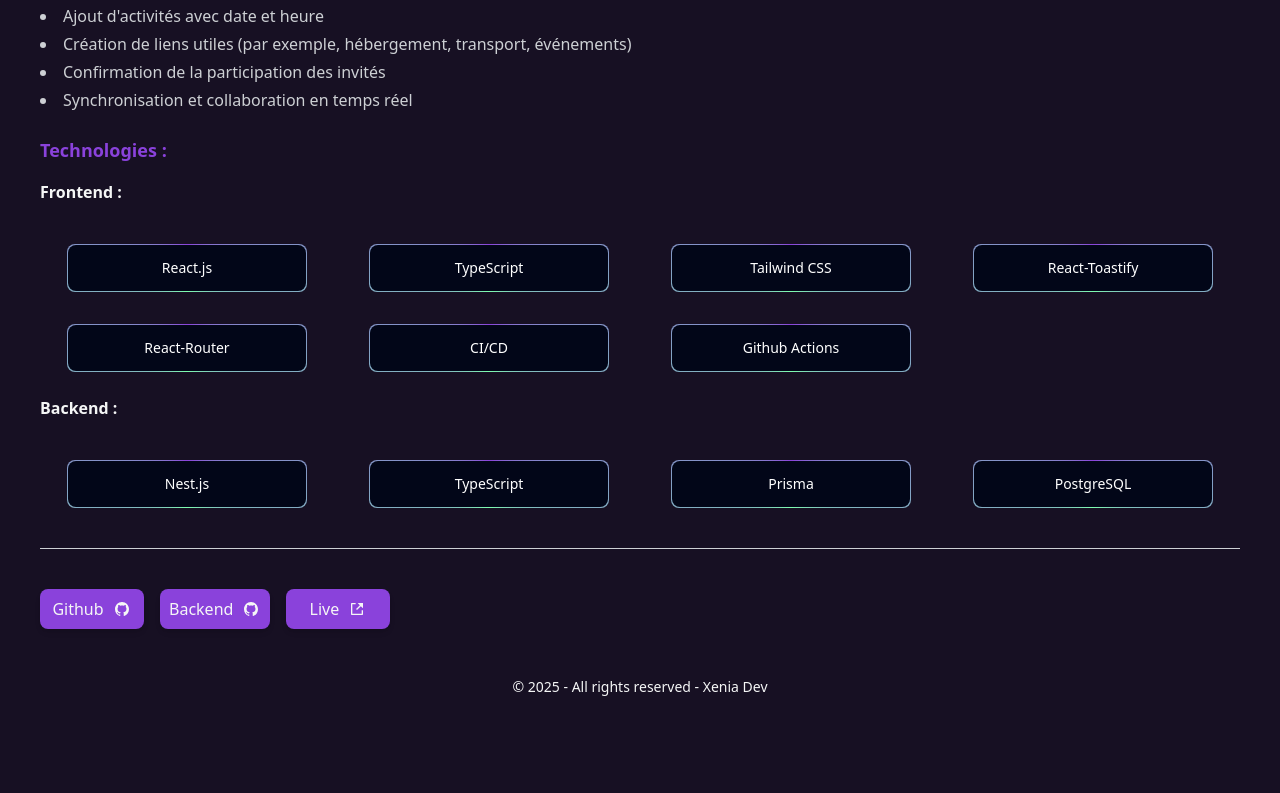
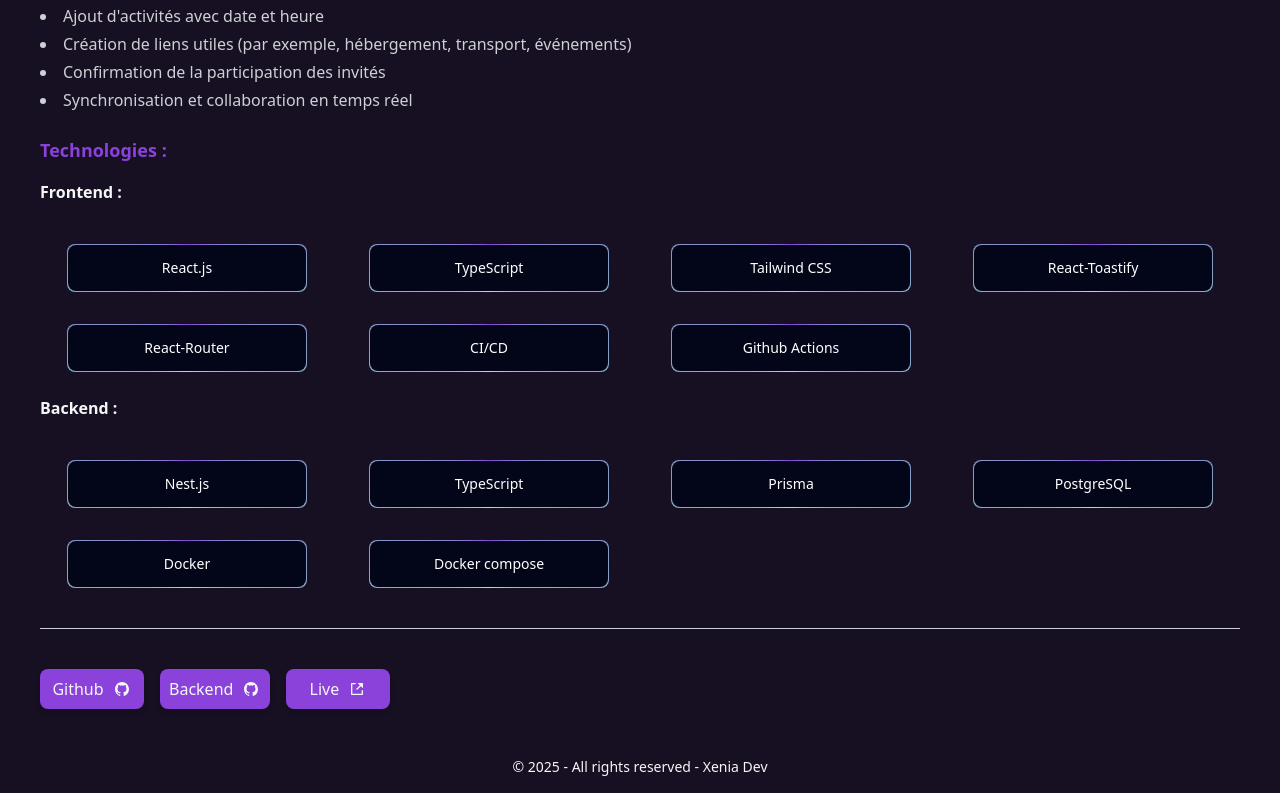
Before and after one commit to xeniaalex3/portfolio_xenia, a Next.js app: page /projects/1 in a window 1280 px wide. Shown: the part 875-1668 px from the top of the page. Before the commit the page ends 1588 px from the top, so only its background shows below. Built offline with nearby package versions, Linux system fonts and the light colour scheme.

Commit message:
✨ add Docker and Docker Compose to project technologies in ProjectsData and ProjectDetailsData

```diff
--- a/src/data/projects_data.ts
+++ b/src/data/projects_data.ts
@@ -18,7 +18,9 @@
       'PostgreSQL',
       'Tailwind CSS',
       'CI/CD',
-      'Github Actions'
+      'Github Actions',
+      'Docker',
+      'Docker compose'
     ]
   },
   {
@@ -81,7 +83,7 @@
         'CI/CD',
         'Github Actions'
       ],
-      backend: ['Nest.js', 'TypeScript', 'Prisma', 'PostgreSQL']
+      backend: ['Nest.js', 'TypeScript', 'Prisma', 'PostgreSQL', 'Docker', 'Docker compose']
     },
     github_link: 'https://github.com/xeniaalex3/PlannTrip',
     backend_repo: 'https://github.com/xeniaalex3/PlannTrip_backend',
```
